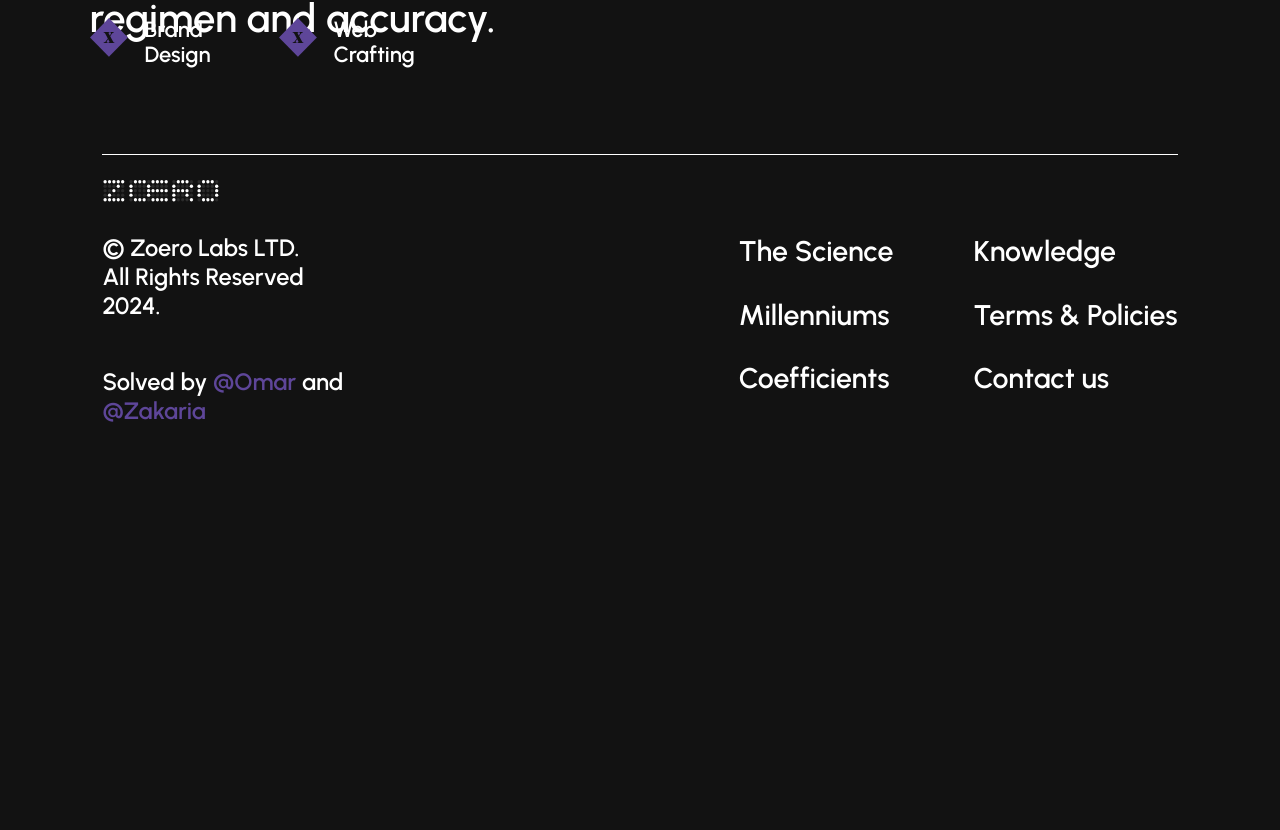
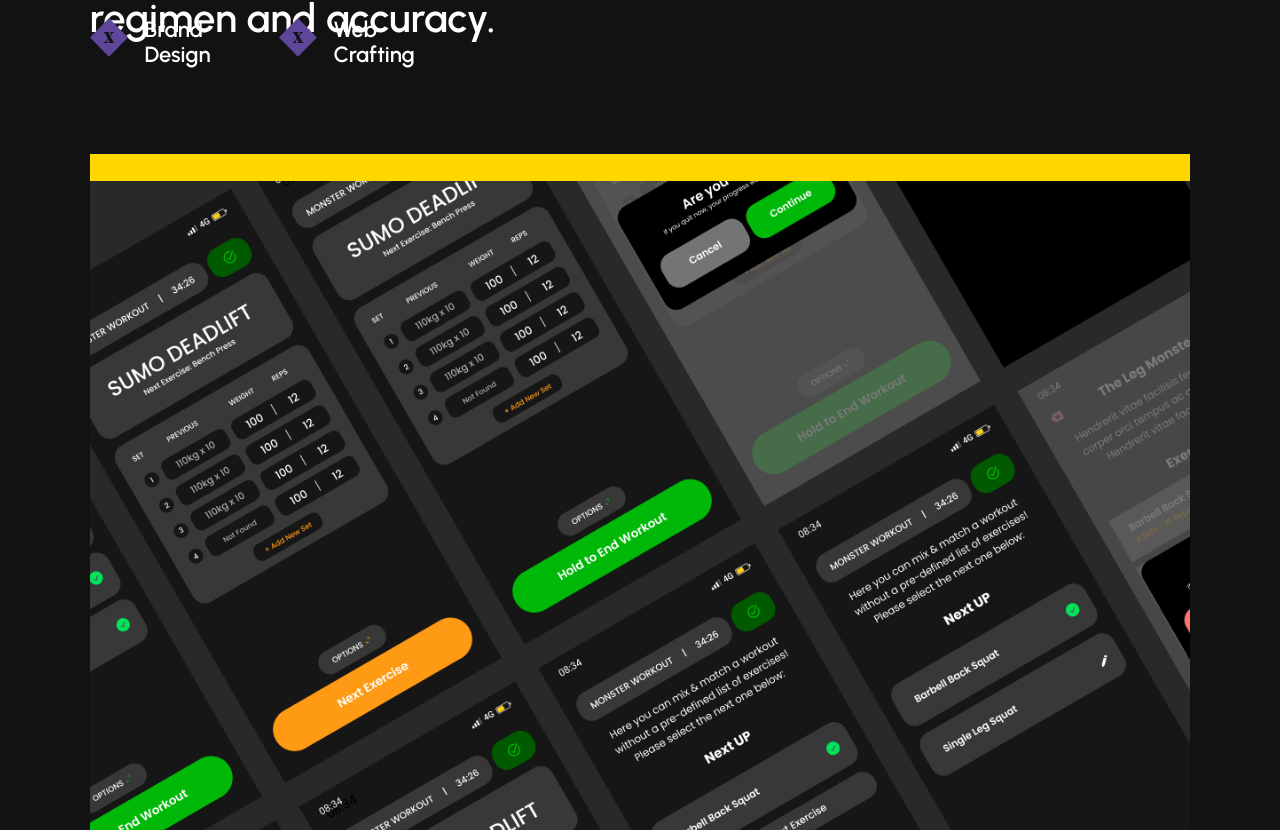
Before and after one commit to ivantrejoc/zoerowebsite, a React (Vite) app: page /experiments in a window 1280 px wide. Shown: the part 390-1220 px from the top of the page. Before the commit the page ends 864 px from the top, so only its background shows below. Built offline with nearby package versions, Linux system fonts and the light colour scheme.

Commit message:
experiments/main-image

```diff
--- a/src/pages/Experiments.jsx
+++ b/src/pages/Experiments.jsx
@@ -1,6 +1,7 @@
 import { Box, Typography } from "@mui/material";
 import { useTheme } from "@emotion/react";
 import xicon from "../assets/icons/x-icon.svg";
+import cellphonesImage from "../assets/img/frame-300.png";
 
 const Experiments = () => {
   const theme = useTheme();
@@ -149,6 +150,40 @@ const Experiments = () => {
           </Box>
         </Box>
       </Box>
+      <Box
+        id="main-image-container"
+        sx={{
+          display: "flex",
+          justifyContent: "start",
+          alignItems: "center",
+          flexDirection: "column",
+          position: "relative",
+          width: "100%",
+          overflowX: "0px",
+          height: "110vh",
+          maxHeight: "110vh",
+          marginBottom: 12
+        }}
+      >
+        <Box
+          sx={{
+            background: "gold",
+            display: "flex",
+            justifyContent: "start",
+            alignItems: "start",
+            flexDirection: "column",
+            position: "relative",
+            backgroundImage: `url(${cellphonesImage})`,
+            backgroundSize: "100%",
+            backgroundRepeat: "no-repeat",
+            backgroundPosition: "center",
+            width: "86%",
+            height: "100%",
+            margin: "0 7vw 0 7vw",
+            maxHeight: "100%"
+          }}
+        ></Box>
+      </Box>
     </Box>
   );
 };
```
Also changed, not shown: src/assets/img/frame-300.png (added).
